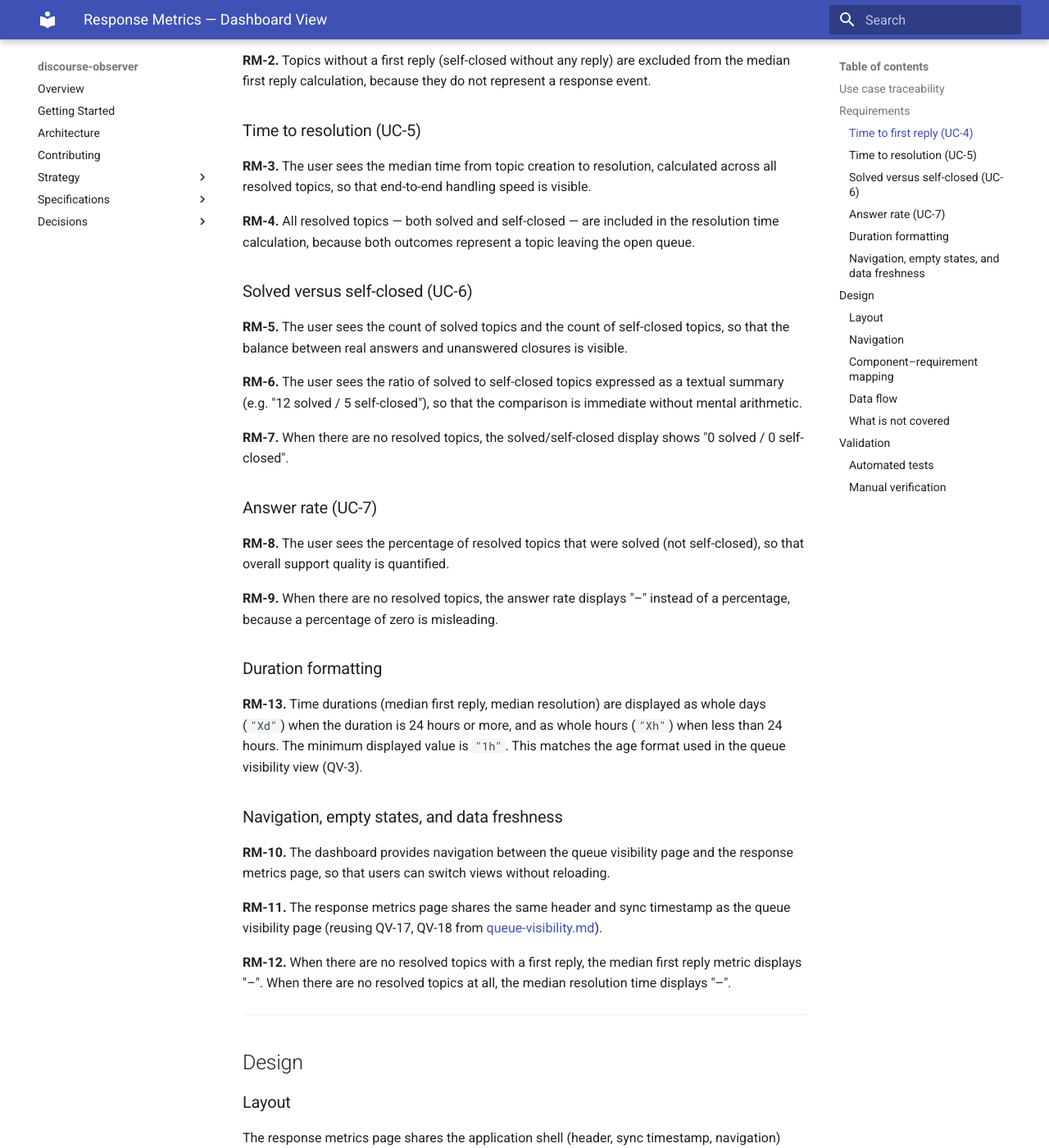
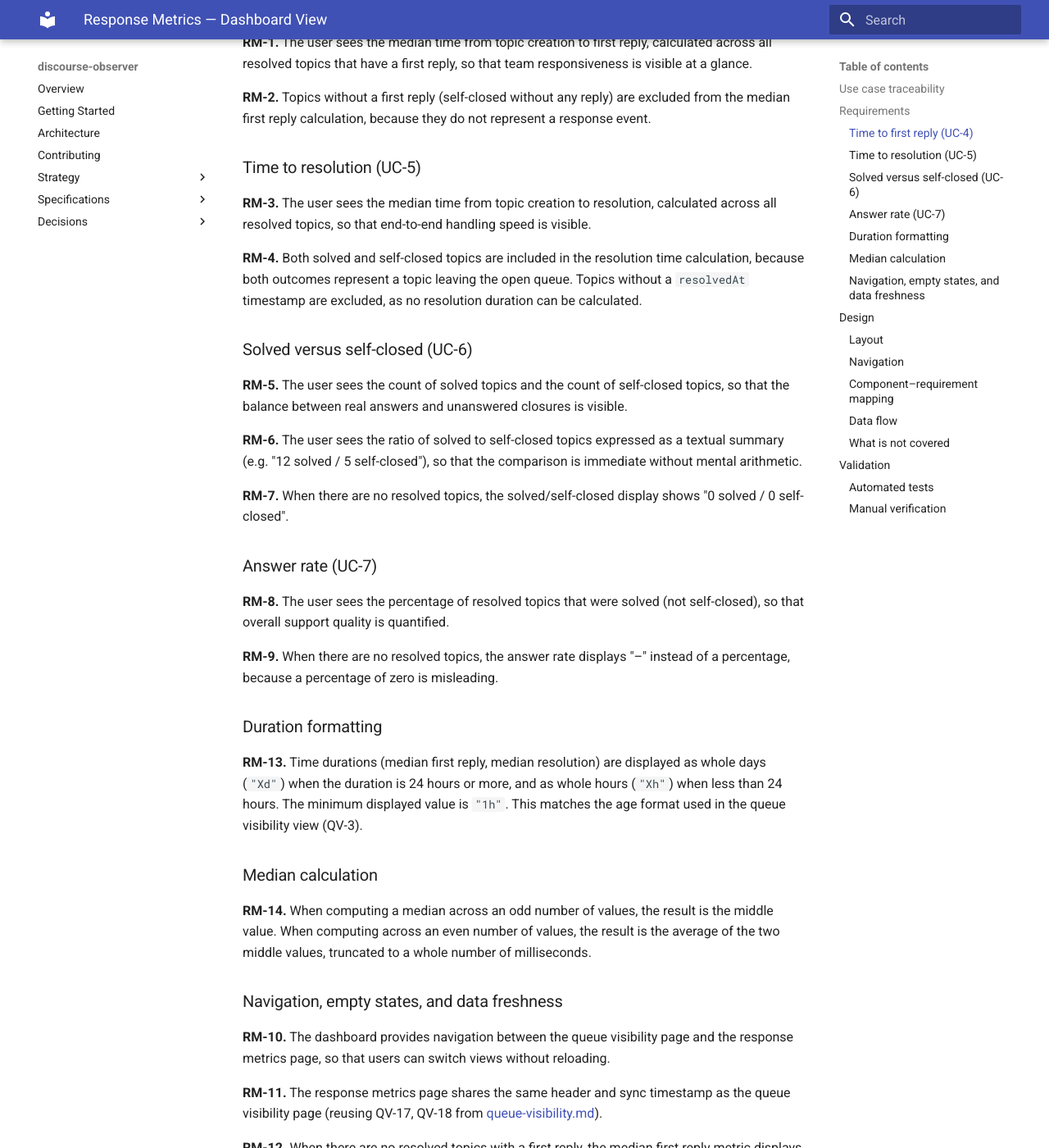
Before and after one commit to MorganDigitalAsyncTransparency/community, an MkDocs documentation site: the page built from discourse-observer/specs/dashboard/response-metrics.md, in a window 1280 px wide and 1400 px high, scrolled down 945 px. Shown: the whole window at 82% size. Built offline with MkDocs 1.6.1 and Material for MkDocs 9.7.7, drawn with Linux system fonts in a browser that asks for light colours; some of the changed text lies outside the part shown.

Commit message:
Fix Phase 6 findings: spec/code mismatch, untested median, test gap
- RM-4: spec now matches code — topics without resolvedAt are excluded
  from resolution time, not silently assumed to always exist
- RM-14: new requirement for median calculation (odd/even handling),
  export median function, add direct tests
- Add test for medianResolutionTime with topics lacking resolvedAt

Co-Authored-By: Claude Opus 4.6 (1M context) <noreply@anthropic.com>

```diff
--- a/discourse-observer/frontend/src/components/responseMetrics.ts
+++ b/discourse-observer/frontend/src/components/responseMetrics.ts
@@ -16,7 +16,7 @@ export function formatDuration(ms: number): string {
   return `${Math.max(1, hours)}h`;
 }
 
-function median(sorted: number[]): number {
+export function median(sorted: number[]): number {
   const mid = Math.floor(sorted.length / 2);
 
   if (sorted.length % 2 !== 0) {
--- a/discourse-observer/specs/dashboard/response-metrics.md
+++ b/discourse-observer/specs/dashboard/response-metrics.md
@@ -15,6 +15,7 @@ This file defines *what* the user sees and why. [dashboard-components.md](dashbo
 | RM-5 – RM-7 | UC-6: Compare solved versus self-closed topics |
 | RM-8 – RM-9 | UC-7: Measure answer rate |
 | RM-13 | Cross-cutting: duration display format |
+| RM-14 | Cross-cutting: median calculation method |
 | RM-10 – RM-12 | Cross-cutting: navigation, empty states, data freshness |
 
 ---
@@ -31,7 +32,7 @@ This file defines *what* the user sees and why. [dashboard-components.md](dashbo
 
 **RM-3.** The user sees the median time from topic creation to resolution, calculated across all resolved topics, so that end-to-end handling speed is visible.
 
-**RM-4.** All resolved topics — both solved and self-closed — are included in the resolution time calculation, because both outcomes represent a topic leaving the open queue.
+**RM-4.** Both solved and self-closed topics are included in the resolution time calculation, because both outcomes represent a topic leaving the open queue. Topics without a `resolvedAt` timestamp are excluded, as no resolution duration can be calculated.
 
 ### Solved versus self-closed (UC-6)
 
@@ -50,6 +51,10 @@ This file defines *what* the user sees and why. [dashboard-components.md](dashbo
 ### Duration formatting
 
 **RM-13.** Time durations (median first reply, median resolution) are displayed as whole days (`"Xd"`) when the duration is 24 hours or more, and as whole hours (`"Xh"`) when less than 24 hours. The minimum displayed value is `"1h"`. This matches the age format used in the queue visibility view (QV-3).
+
+### Median calculation
+
+**RM-14.** When computing a median across an odd number of values, the result is the middle value. When computing across an even number of values, the result is the average of the two middle values, truncated to a whole number of milliseconds.
 
 ### Navigation, empty states, and data freshness
 
@@ -82,7 +87,7 @@ The application header includes two navigation links: "Queue" and "Response metr
 |-----------|------|-------------|
 | `App` | App.tsx | RM-10 — navigation; RM-11 — shared header |
 | `ResponseMetricsCards` | ResponseMetricsCards.tsx | RM-1, RM-2, RM-12 — median first reply; RM-3, RM-4, RM-12 — median resolution; RM-5, RM-6, RM-7 — outcomes; RM-8, RM-9 — answer rate |
-| `responseMetrics` | responseMetrics.ts | RM-1, RM-2 — medianFirstReplyTime; RM-3, RM-4 — medianResolutionTime; RM-5 — outcomeCounts; RM-6, RM-7 — formatOutcomes; RM-8, RM-9 — answerRate; RM-13 — formatDuration |
+| `responseMetrics` | responseMetrics.ts | RM-1, RM-2 — medianFirstReplyTime; RM-3, RM-4 — medianResolutionTime; RM-5 — outcomeCounts; RM-6, RM-7 — formatOutcomes; RM-8, RM-9 — answerRate; RM-13 — formatDuration; RM-14 — median |
 
 ### Data flow
 
@@ -108,6 +113,7 @@ All components receive data from the same `DashboardData` object, using the `res
 | `formatOutcomes` — formats counts as `"X solved / Y self-closed"`, including zero case | RM-6, RM-7 | Pure function. Wrong format would misrepresent the outcome summary. |
 | `answerRate` — returns percentage of solved topics, dash for empty input | RM-8, RM-9 | Pure function. Wrong percentage would misrepresent support quality. |
 | `formatDuration` — returns `"Xd"` for ≥ 24 h, `"Xh"` for < 24 h, minimum `"1h"` | RM-13 | Pure function with boundary conditions. Wrong format would misrepresent time durations. |
+| `median` — returns middle value for odd count, truncated average of two middle values for even count | RM-14 | Pure function. Wrong median would corrupt all time-based metrics. |
 
 Test location: `tests/dashboard/response-metrics.unit.test.ts`
 
```
Also changed, not shown: discourse-observer/specs/dashboard/traceability.md (+1 -0 lines), 1 other file.
